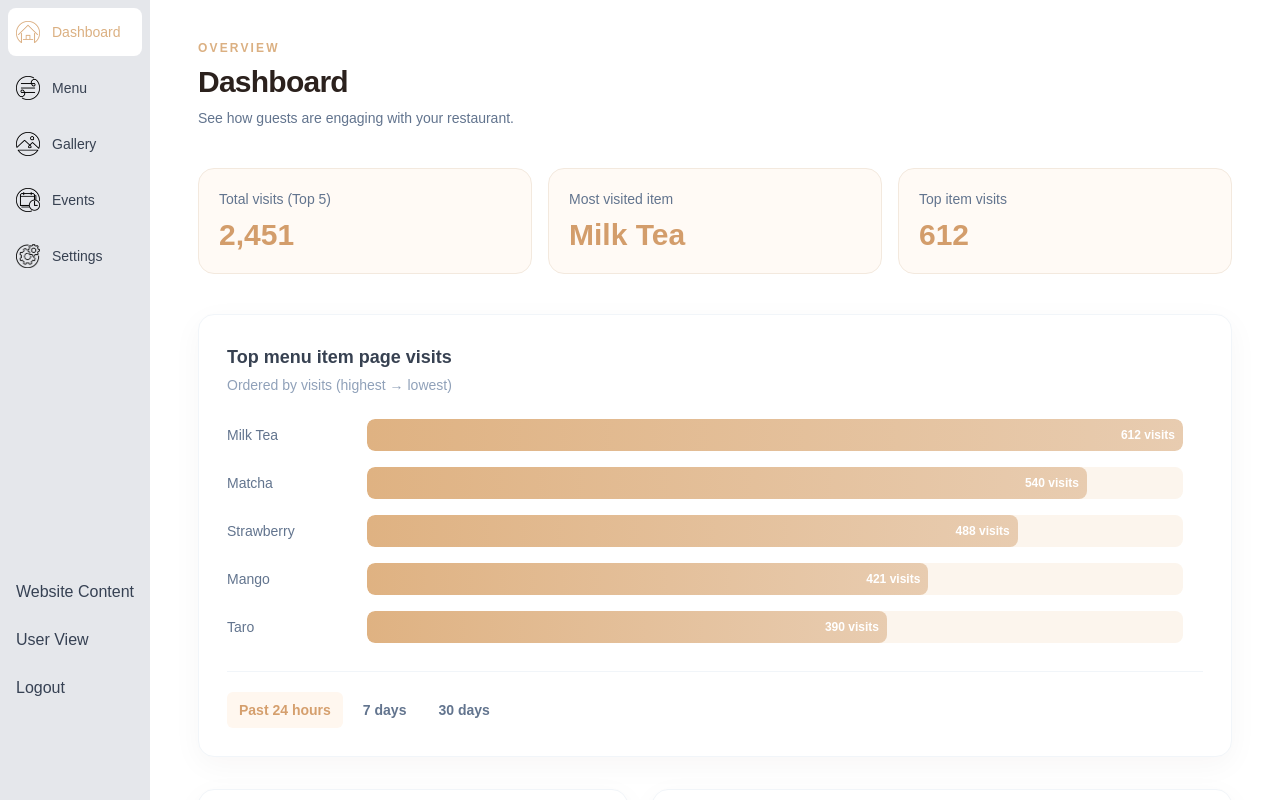
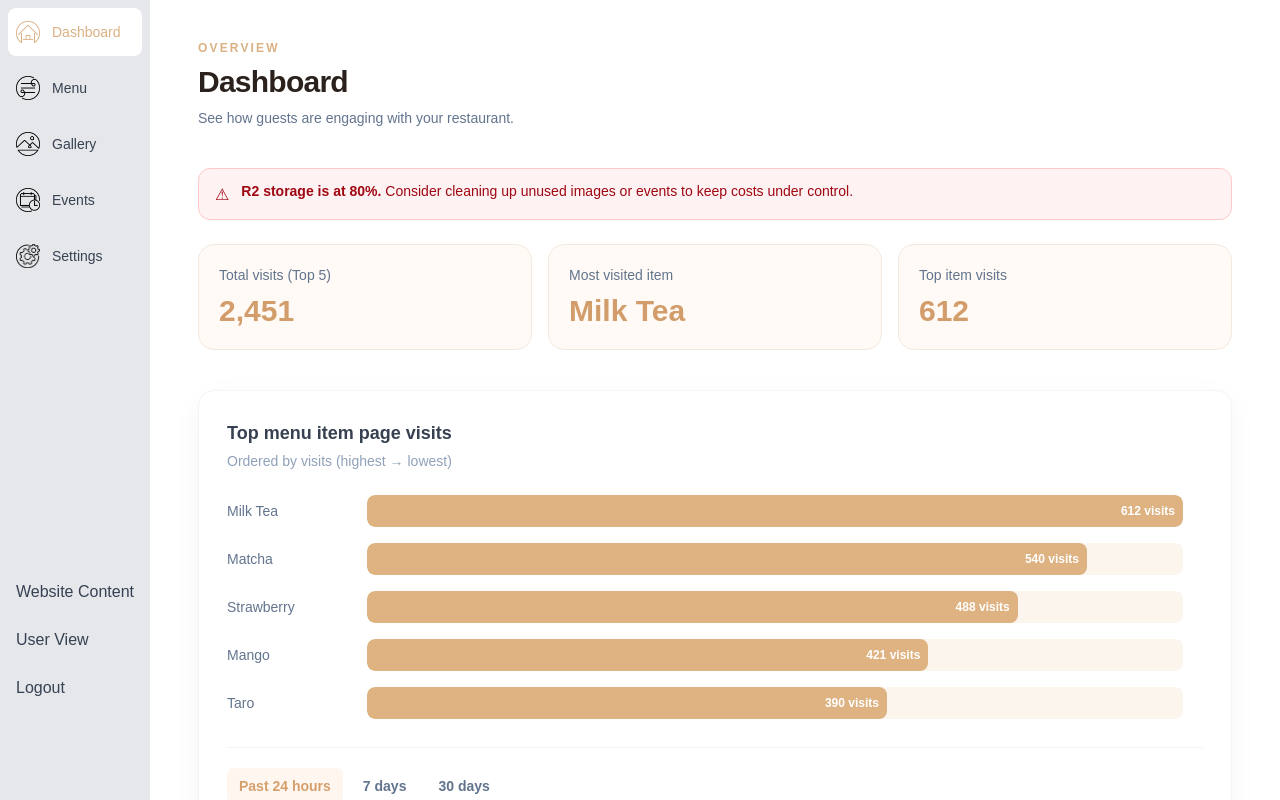
Before and after one commit to W-Sammy/Teazo-Site, a Next.js app in the folder teazo-site/: page /admin in a window 1280 px wide. Built offline with nearby package versions, Linux system fonts and the light colour scheme.

Commit message:
design and storage implementation

```diff
--- a/teazo-site/app/admin/components/dashboard-client.tsx
+++ b/teazo-site/app/admin/components/dashboard-client.tsx
@@ -2,16 +2,16 @@
 
 import { useMemo, useState } from "react";
 import type { DashboardPeriod } from "@/app/types/dashboard";
-import { HoursCard, LiveEvents, SummaryCard, VisitChart } from "./dashboard";
+import { HoursCard, LiveEvents, StorageUsage, StorageWarnings, SummaryCard, VisitChart } from "./dashboard";
 import { getTodayHoliday, getTodayHours, isEventActive, sortMetrics } from "./dashboard/dashboard-utils";
 import type { DashboardClientProps } from "./dashboard/dashboard-types";
 
-export default function DashboardClient({ metrics, events, websiteContent }: DashboardClientProps) {
+export default function DashboardClient({ metrics, events, websiteContent, storageUsage }: DashboardClientProps) {
   const [period, setPeriod] = useState<DashboardPeriod>("24-hours");
   const topItems = useMemo(() => sortMetrics(metrics[period]), [metrics, period]);
   const topItem = topItems[0];
   const totalVisits = topItems.reduce((total, item) => total + item.event_count, 0);
   const activeEvents = events.filter(isEventActive);
 
-  return <div className="min-h-full bg-white px-5 pb-14 pt-8 text-[#273142] sm:px-8 lg:px-12 lg:pt-10"><div className="mx-auto max-w-6xl"><header className="mb-10"><p className="mb-2 text-xs font-semibold uppercase tracking-[0.18em] text-[#dbb082]">Overview</p><h1 className="text-3xl font-bold tracking-tight text-[#2b211d]">Dashboard</h1><p className="mt-2 text-sm text-slate-500">See how guests are engaging with your restaurant.</p></header><section aria-label="Visit summary" className="grid gap-4 sm:grid-cols-3"><SummaryCard label="Total visits (Top 5)" value={totalVisits.toLocaleString()} /><SummaryCard label="Most visited item" value={topItem?.item_name_snapshot ?? "—"} /><SummaryCard label="Top item visits" value={topItem?.event_count.toLocaleString() ?? "—"} /></section><VisitChart items={topItems} period={period} onPeriodChange={setPeriod} /><div className="mt-8 grid gap-6 lg:grid-cols-[1fr_1.35fr]"><HoursCard content={websiteContent} hours={getTodayHours(websiteContent)} todayHoliday={getTodayHoliday(websiteContent)} /><LiveEvents events={activeEvents} /></div></div></div>;
+  return <div className="min-h-full bg-white px-5 pb-14 pt-8 text-[#273142] sm:px-8 lg:px-12 lg:pt-10"><div className="mx-auto max-w-6xl"><header className="mb-10"><p className="mb-2 text-xs font-semibold uppercase tracking-[0.18em] text-[#dbb082]">Overview</p><h1 className="text-3xl font-bold tracking-tight text-[#2b211d]">Dashboard</h1><p className="mt-2 text-sm text-slate-500">See how guests are engaging with your restaurant.</p></header><StorageWarnings usage={storageUsage} /><section aria-label="Visit summary" className="grid gap-4 sm:grid-cols-3"><SummaryCard label="Total visits (Top 5)" value={totalVisits.toLocaleString()} /><SummaryCard label="Most visited item" value={topItem?.item_name_snapshot ?? "—"} /><SummaryCard label="Top item visits" value={topItem?.event_count.toLocaleString() ?? "—"} /></section><VisitChart items={topItems} period={period} onPeriodChange={setPeriod} /><StorageUsage usage={storageUsage} /><div className="mt-8 grid gap-6 lg:grid-cols-[1fr_1.35fr]"><HoursCard content={websiteContent} hours={getTodayHours(websiteContent)} todayHoliday={getTodayHoliday(websiteContent)} /><LiveEvents events={activeEvents} /></div></div></div>;
 }
--- a/teazo-site/app/admin/components/dashboard/dashboard-types.ts
+++ b/teazo-site/app/admin/components/dashboard/dashboard-types.ts
@@ -1,8 +1,9 @@
 import type { AdminEvent } from "@/app/types/admin-event";
 import type { WebsiteContent } from "@/app/types/website-content";
 import type { DashboardMetrics, DashboardPeriod, MenuItemMetric } from "@/app/types/dashboard";
+import type { StorageUsage } from "@/app/types/storage-usage";
 
-export type DashboardClientProps = { metrics: DashboardMetrics; events: AdminEvent[]; websiteContent: WebsiteContent };
+export type DashboardClientProps = { metrics: DashboardMetrics; events: AdminEvent[]; websiteContent: WebsiteContent; storageUsage: StorageUsage[] };
 export type DashboardPeriodOption = { value: DashboardPeriod; label: string };
 export const periodOptions: DashboardPeriodOption[] = [
   { value: "24-hours", label: "Past 24 hours" },
--- a/teazo-site/app/admin/components/dashboard/index.ts
+++ b/teazo-site/app/admin/components/dashboard/index.ts
@@ -2,3 +2,4 @@ export { default as HoursCard } from "./hours-card";
 export { default as LiveEvents } from "./live-events";
 export { default as SummaryCard } from "./summary-card";
 export { default as VisitChart } from "./visit-chart";
+export { default as StorageUsage, StorageWarnings } from "./storage-usage";
--- /dev/null
+++ b/teazo-site/app/admin/components/dashboard/storage-usage.tsx
@@ -0,0 +1,50 @@
+import type { StorageUsage } from "@/app/types/storage-usage";
+
+const WARNING_THRESHOLD = 0.8;
+
+function formatStorage(bytes: number, service: StorageUsage["service"]) {
+  const divisor = service === "D1" ? 1024 ** 2 : 1024 ** 3;
+  const unit = service === "D1" ? "MB" : "GB";
+  return `${(bytes / divisor).toFixed(1)} ${unit}`;
+}
+
+function getUsagePercent(usage: StorageUsage) {
+  return Math.min((usage.currentBytes / usage.maxBytes) * 100, 100);
+}
+
+function isAtWarningThreshold(usage: StorageUsage) {
+  return usage.currentBytes / usage.maxBytes >= WARNING_THRESHOLD;
+}
+
+export function StorageWarnings({ usage }: { usage: StorageUsage[] }) {
+  const warnings = usage.filter(isAtWarningThreshold);
+
+  if (warnings.length === 0) return null;
+
+  return (
+    <section aria-label="Storage warnings" className="mb-6 space-y-3">
+      {warnings.map((item) => (
+        <div key={item.service} role="alert" className="flex items-start gap-3 rounded-xl border border-red-200 bg-red-50 px-4 py-3 text-sm text-red-800">
+          <span aria-hidden="true" className="mt-0.5 text-base">⚠</span>
+          <p><span className="font-semibold">{item.service} storage is at {getUsagePercent(item).toFixed(0)}%.</span> Consider cleaning up unused {item.service === "R2" ? "images or events" : "data"} to keep costs under control.</p>
+        </div>
+      ))}
+    </section>
+  );
+}
+
+export default function StorageUsage({ usage }: { usage: StorageUsage[] }) {
+  return (
+    <section className="mt-8 rounded-2xl border border-slate-100 bg-white p-5 shadow-[0_8px_30px_rgba(43,33,29,0.04)] sm:p-7" aria-labelledby="storage-heading">
+      <div className="mb-6"><h2 id="storage-heading" className="text-lg font-bold text-[#374151]">Storage usage</h2><p className="mt-1 text-sm text-slate-400">Current usage compared with your service limits.</p></div>
+      <div className="grid gap-6">
+        {usage.map((item) => {
+          const percentage = getUsagePercent(item);
+          const color = item.service === "D1" ? "bg-blue-500" : "bg-green-500";
+          const trackColor = item.service === "D1" ? "bg-blue-50" : "bg-green-50";
+          return <div key={item.service}><div className="mb-3 flex items-center justify-between"><span className="font-semibold text-slate-600">{item.service}</span><span className="text-sm font-medium text-slate-400">{percentage.toFixed(0)}%</span></div><div className={`h-4 overflow-hidden rounded-full ${trackColor}`}><div className={`h-full rounded-full ${color} transition-all duration-300`} style={{ width: `${percentage}%` }} /></div><div className="mt-3 flex items-center justify-between gap-3 text-sm"><span className="font-semibold text-slate-600">{formatStorage(item.currentBytes, item.service)}</span><span className="text-slate-400">of {formatStorage(item.maxBytes, item.service)}</span></div></div>;
+        })}
+      </div>
+    </section>
+  );
+}
--- a/teazo-site/app/admin/components/dashboard/visit-chart.tsx
+++ b/teazo-site/app/admin/components/dashboard/visit-chart.tsx
@@ -7,7 +7,7 @@ export default function VisitChart({ items, period, onPeriodChange }: VisitChart
   const maxVisits = items[0]?.event_count ?? 1;
   return <section className="mt-10 rounded-2xl border border-slate-100 bg-white p-5 shadow-[0_8px_30px_rgba(43,33,29,0.04)] sm:p-7" aria-labelledby="top-items-heading">
     <div className="mb-6"><h2 id="top-items-heading" className="text-lg font-bold text-[#374151]">Top menu item page visits</h2><p className="mt-1 text-sm text-slate-400">Ordered by visits (highest → lowest)</p></div>
-    <div className="space-y-4">{items.map((item) => <div key={item.square_item_id} className="grid grid-cols-[96px_minmax(0,1fr)_auto] items-center gap-3 text-sm sm:grid-cols-[120px_minmax(0,1fr)_auto] sm:gap-5"><span className="truncate text-slate-500">{item.item_name_snapshot}</span><div className="h-8 overflow-hidden rounded-lg bg-[#fcf5ed]"><div className="flex h-full items-center justify-end rounded-lg bg-gradient-to-r from-[#dfb282] to-[#e8ccb0] px-2 text-xs font-semibold text-white transition-all duration-300" style={{ width: `${Math.max((item.event_count / maxVisits) * 100, 15)}%` }}><span className="hidden sm:inline">{item.event_count.toLocaleString()} visits</span></div></div><span className="text-xs font-medium text-slate-400 sm:hidden">{item.event_count.toLocaleString()}</span></div>)}</div>
+    <div className="space-y-4">{items.map((item) => <div key={item.square_item_id} className="grid grid-cols-[96px_minmax(0,1fr)_auto] items-center gap-3 text-sm sm:grid-cols-[120px_minmax(0,1fr)_auto] sm:gap-5"><span className="truncate text-slate-500">{item.item_name_snapshot}</span><div className="h-8 overflow-hidden rounded-lg bg-[#fcf5ed]"><div className="flex h-full items-center justify-end rounded-lg bg-[#dfb282] px-2 text-xs font-semibold text-white transition-all duration-300" style={{ width: `${Math.max((item.event_count / maxVisits) * 100, 15)}%` }}><span className="hidden sm:inline">{item.event_count.toLocaleString()} visits</span></div></div><span className="text-xs font-medium text-slate-400 sm:hidden">{item.event_count.toLocaleString()}</span></div>)}</div>
     <div className="mt-7 flex gap-2 border-t border-slate-100 pt-5" role="tablist" aria-label="Visit period">{periodOptions.map((option) => <button key={option.value} type="button" onClick={() => onPeriodChange(option.value)} role="tab" aria-selected={period === option.value} className={`rounded-md px-3 py-2 text-sm font-semibold transition ${period === option.value ? "bg-[#fff7ef] text-[#d59f6d]" : "text-slate-500 hover:bg-slate-50"}`}>{option.label}</button>)}</div>
   </section>;
 }
--- /dev/null
+++ b/teazo-site/app/admin/handlers/get-storage-usage.ts
@@ -0,0 +1,31 @@
+import { readFile } from "node:fs/promises";
+import path from "node:path";
+import type { StorageUsage } from "@/app/types/storage-usage";
+
+const D1_MAX_BYTES = 500 * 1024 * 1024;
+const R2_MAX_BYTES = 10 * 1024 * 1024 * 1024;
+
+type StorageUsageFixture = {
+  d1Bytes: number;
+  r2Bytes: number;
+};
+
+/**
+ * Loads storage usage from a temporary byte-based fixture.
+ * Replace this file read with the D1/R2 usage API calls later.
+ */
+export async function getStorageUsage(): Promise<StorageUsage[]> {
+  const fixturePath = path.join(
+    process.cwd(),
+    "app",
+    "admin",
+    "storage-usage-sample.txt",
+  );
+  const contents = await readFile(fixturePath, "utf8");
+  const fixture = JSON.parse(contents) as StorageUsageFixture;
+
+  return [
+    { service: "D1", currentBytes: fixture.d1Bytes, maxBytes: D1_MAX_BYTES },
+    { service: "R2", currentBytes: fixture.r2Bytes, maxBytes: R2_MAX_BYTES },
+  ];
+}
--- /dev/null
+++ b/teazo-site/app/types/storage-usage.ts
@@ -0,0 +1,7 @@
+export type StorageService = "D1" | "R2";
+
+export type StorageUsage = {
+  service: StorageService;
+  currentBytes: number;
+  maxBytes: number;
+};
```
Also changed, not shown: teazo-site/app/admin/handlers/dashboard-data.ts (+6 -1 lines), teazo-site/app/admin/storage-usage-sample.txt (added).
